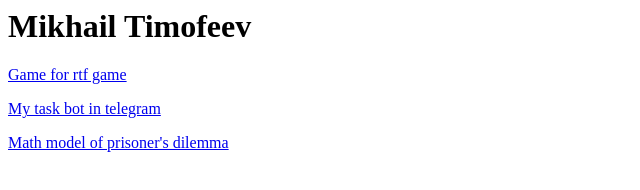
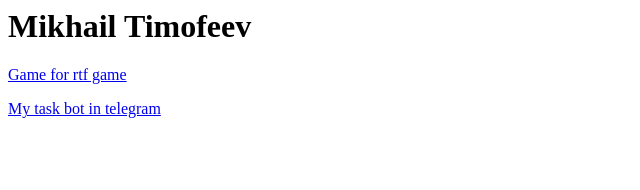
Before and after one commit to des45/des45.github.io, a plain HTML site: page index.html in a window 1280 px wide. Shown: the whole page, without its empty margins (0-640 px from the left). Drawn offline with Linux system fonts and the light colour scheme.

Commit message:
Update index.html

```diff
--- a/index.html
+++ b/index.html
@@ -8,6 +8,5 @@
 
 		<a href="rtf-game"><p>Game for rtf game</p></a>
 		<a href="https://t.me/humanTaskBot"><p>My task bot in telegram</p></a>
-		<a href="MMWeb"><p>Math model of prisoner's dilemma</p></a>
 	</body>
 </html>
```
